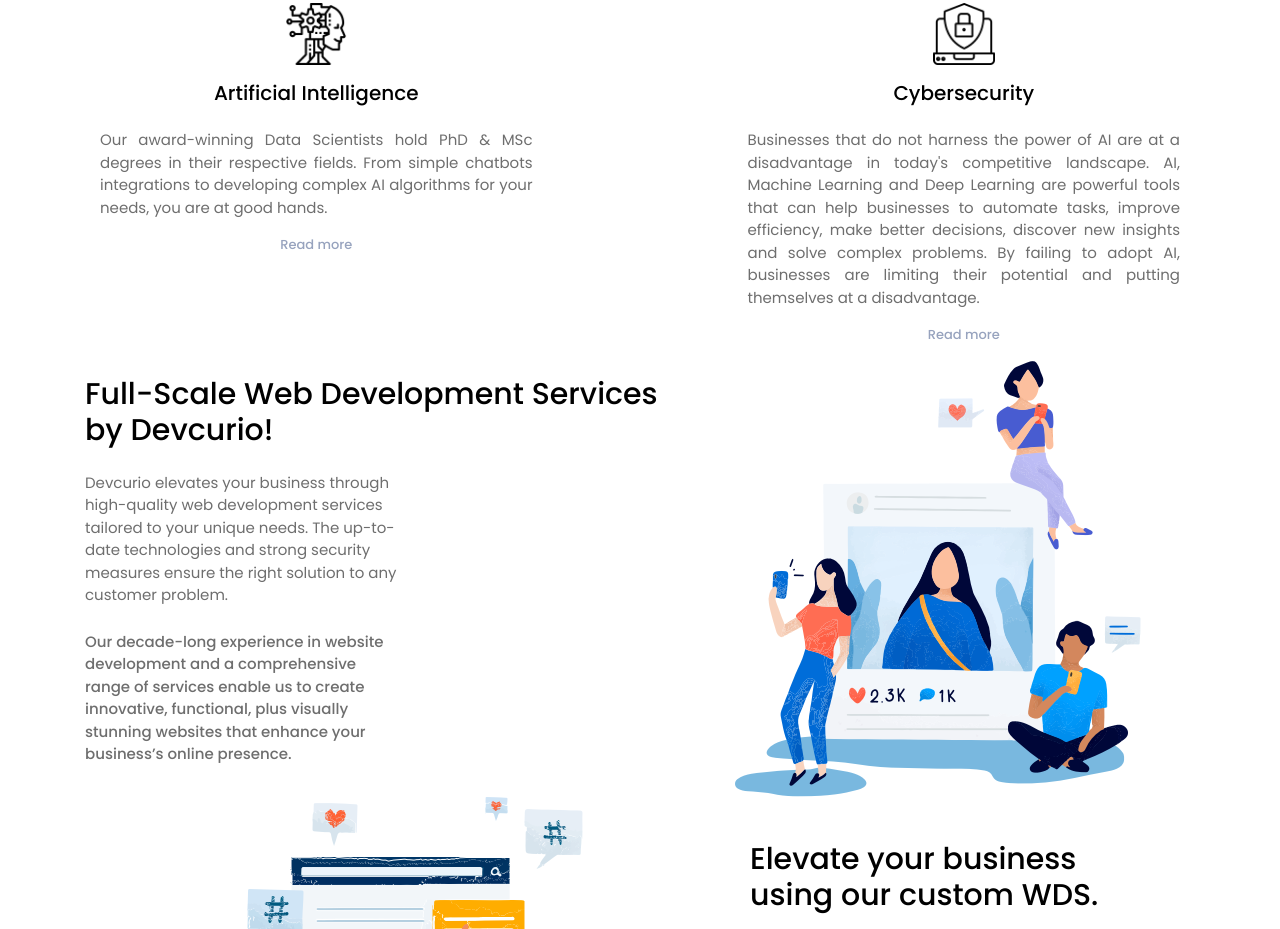
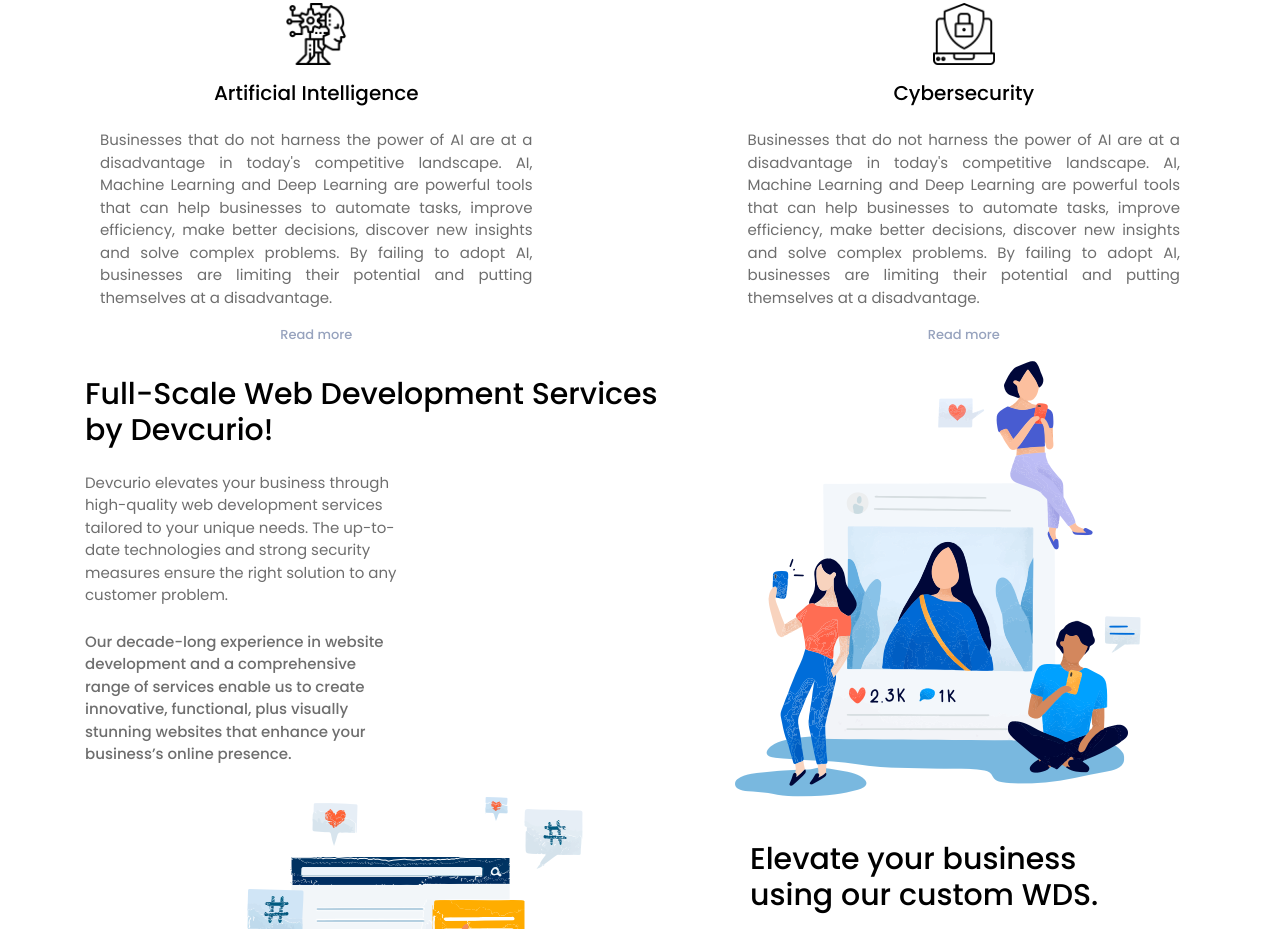
Before and after one commit to devcurio-team/website, a website: page index.html in a window 1280 px wide. Shown: the part 1417-2346 px from the top of the page. Drawn offline with Linux system fonts and the light colour scheme.

Commit message:
artificial intelligence description changed

```diff
--- a/index.html
+++ b/index.html
@@ -133,8 +133,7 @@
                 <img src="images/ai.png" width="62px" alt="" class="img-icons mx-auto d-block" />
                 <h5 class="py-3 ">Artificial Intelligence</h5>
                 <p class="text-muted text-justify">
-                  Our award-winning Data Scientists hold PhD & MSc degrees in their respective fields. From simple chatbots integrations to developing complex AI algorithms for your needs, you are at good hands.
-                </p>
+                  Businesses that do not harness the power of AI are at a disadvantage in today's competitive landscape. AI, Machine Learning and Deep Learning are powerful tools that can help businesses to automate tasks, improve efficiency, make better decisions, discover new insights and solve complex problems. By failing to adopt AI, businesses are limiting their potential and putting themselves at a disadvantage.                </p>
                 <a href="#"><p class="readmore-link">Read more</p></a>
               </div>
             </div>
```
Also changed, not shown: 1 other file.
